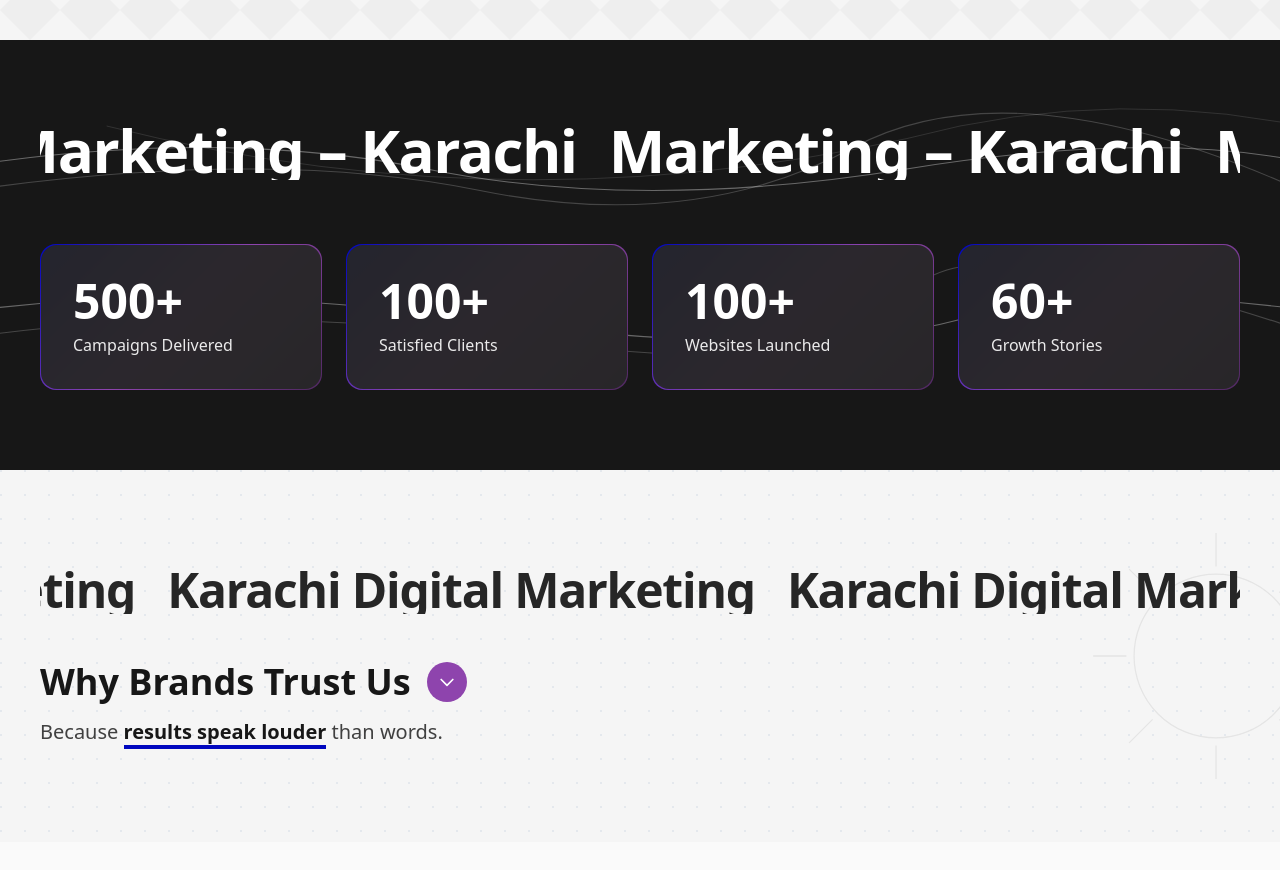
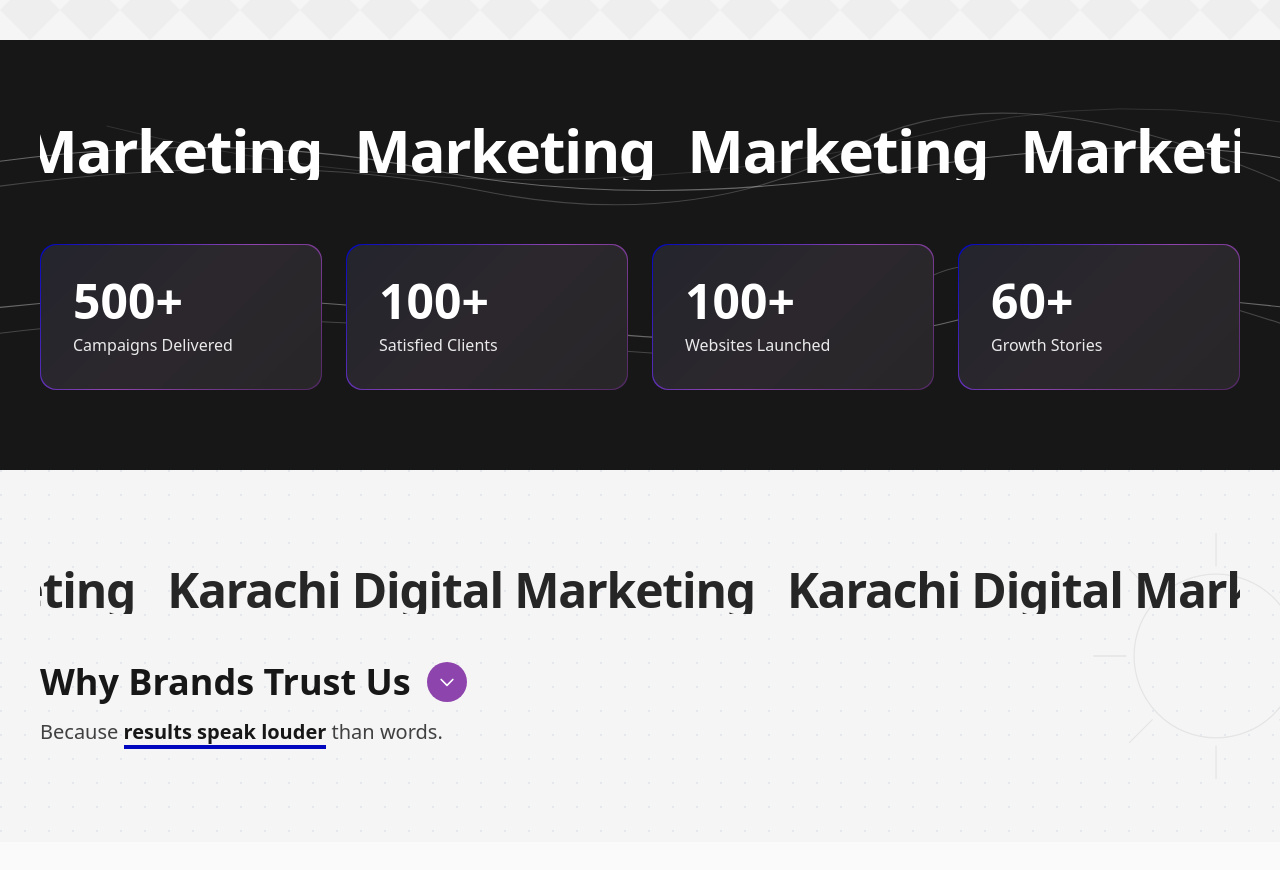
Before and after one commit to Sharmeen-Rauf/orixagrowth, a Next.js app: page / in a window 1280 px wide. Shown: the part 1420-2290 px from the top of the page. Built offline with nearby package versions, Linux system fonts and the light colour scheme.

Commit message:
Refactor MarketingStatsSection to simplify linear slider heading by removing specific location reference for improved clarity and consistency.

```diff
--- a/src/components/MarketingStatsSection.tsx
+++ b/src/components/MarketingStatsSection.tsx
@@ -129,7 +129,7 @@ export default function MarketingStatsSection() {
       </div>
 
       <div className="relative z-10 mx-auto max-w-7xl px-6 md:px-10">
-        {/* Linear slider heading: "Marketing – Karachi" */}
+        {/* Linear slider heading */}
         <div className="mb-12 overflow-hidden md:mb-16">
           <div className="flex w-max animate-marquee items-baseline gap-8 whitespace-nowrap">
             {[...Array(8)].map((_, i) => (
@@ -137,7 +137,7 @@ export default function MarketingStatsSection() {
                 key={i}
                 className="text-4xl font-bold tracking-tight text-white md:text-5xl lg:text-6xl"
               >
-                Marketing – Karachi
+                Marketing
               </span>
             ))}
           </div>
```
